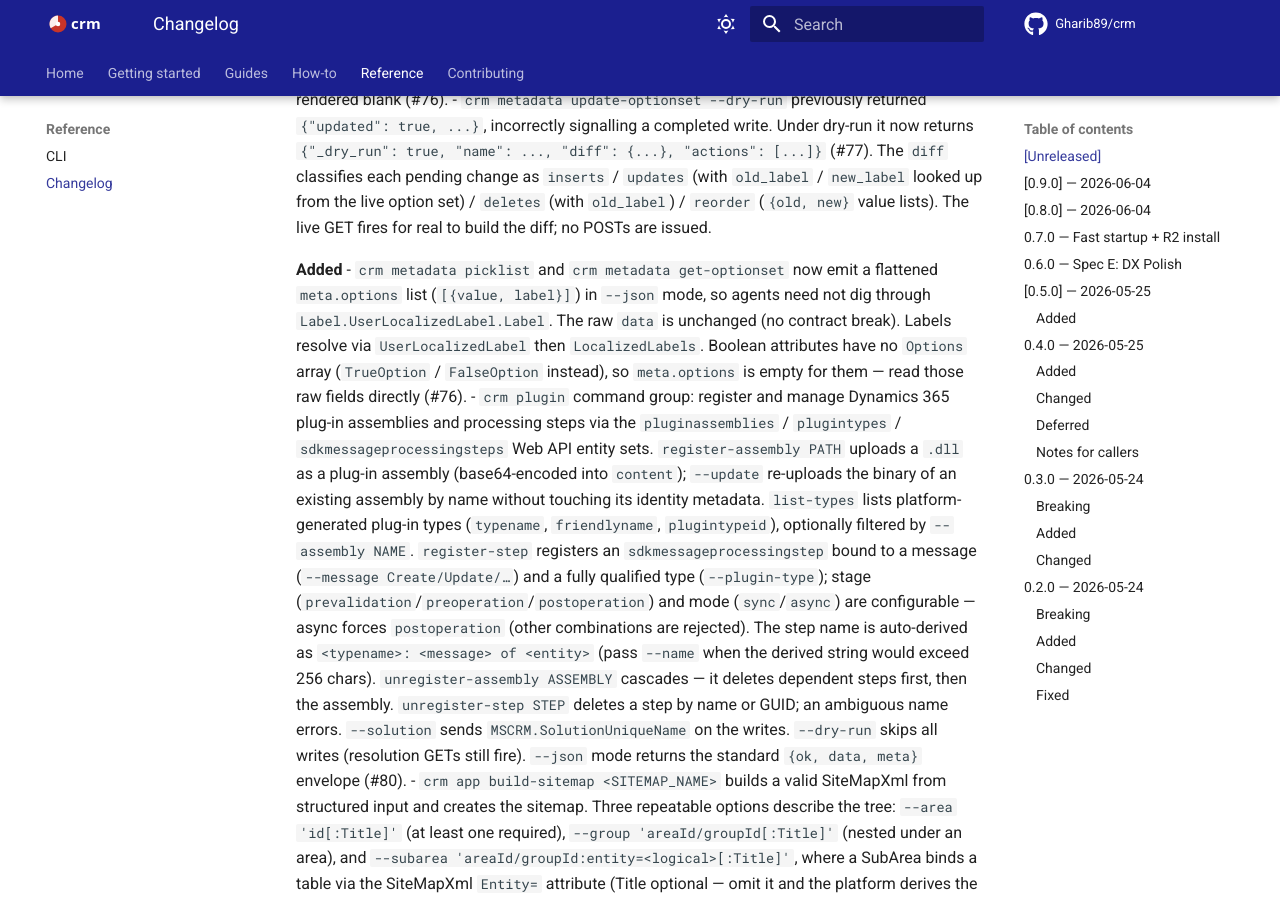
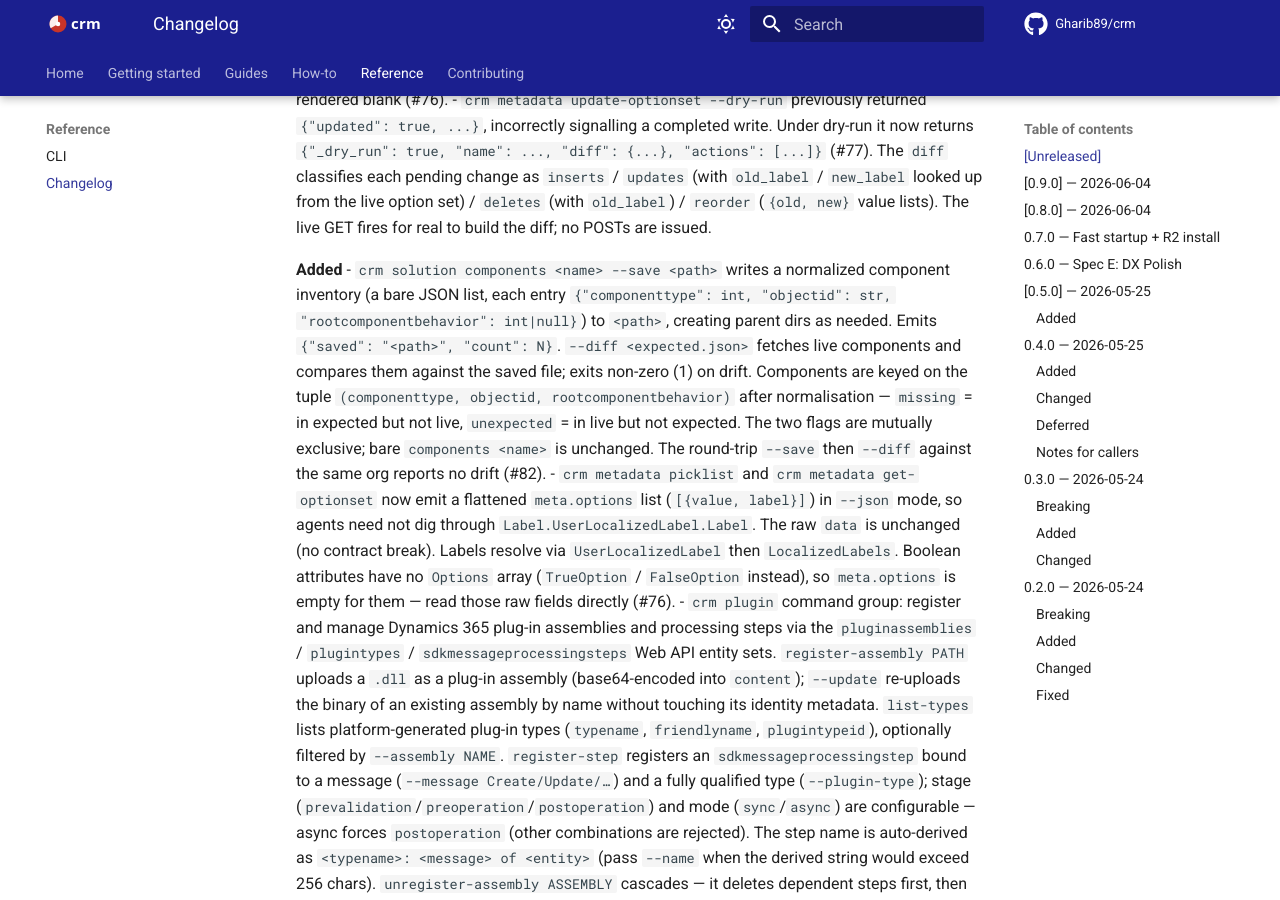
Before and after one commit to Gharib89/crm, an MkDocs documentation site: the page built from docs/changelog.md, in a window 1280 px wide and 900 px high, scrolled down 478 px. Built offline with MkDocs 1.6.1 and Material for MkDocs 9.7.7, drawn with Linux system fonts in a browser that asks for light colours; comment, search, counter and statistics services are not loaded.

Commit message:
docs(solution): document components --diff/--save drift detection (#82)
Co-Authored-By: Claude Opus 4.8 (1M context) <noreply@anthropic.com>

```diff
--- a/CHANGELOG.md
+++ b/CHANGELOG.md
@@ -25,6 +25,16 @@ and this project adheres to [Semantic Versioning](https://semver.org/spec/v2.0.0
   to build the diff; no POSTs are issued.
 
 **Added**
+- `crm solution components <name> --save <path>` writes a normalized component
+  inventory (a bare JSON list, each entry `{"componenttype": int, "objectid": str,
+  "rootcomponentbehavior": int|null}`) to `<path>`, creating parent dirs as needed.
+  Emits `{"saved": "<path>", "count": N}`. `--diff <expected.json>` fetches live
+  components and compares them against the saved file; exits non-zero (1) on drift.
+  Components are keyed on the tuple `(componenttype, objectid, rootcomponentbehavior)`
+  after normalisation — `missing` = in expected but not live, `unexpected` = in live
+  but not expected. The two flags are mutually exclusive; bare `components <name>` is
+  unchanged. The round-trip `--save` then `--diff` against the same org reports no
+  drift (#82).
 - `crm metadata picklist` and `crm metadata get-optionset` now emit a flattened
   `meta.options` list (`[{value, label}]`) in `--json` mode, so agents need not
   dig through `Label.UserLocalizedLabel.Label`. The raw `data` is unchanged (no
```
Also changed, not shown: README.md (+1 -1 lines), crm/skills/SKILL.md (+18 -0 lines), docs/how-to/solution.md (+16 -0 lines).
